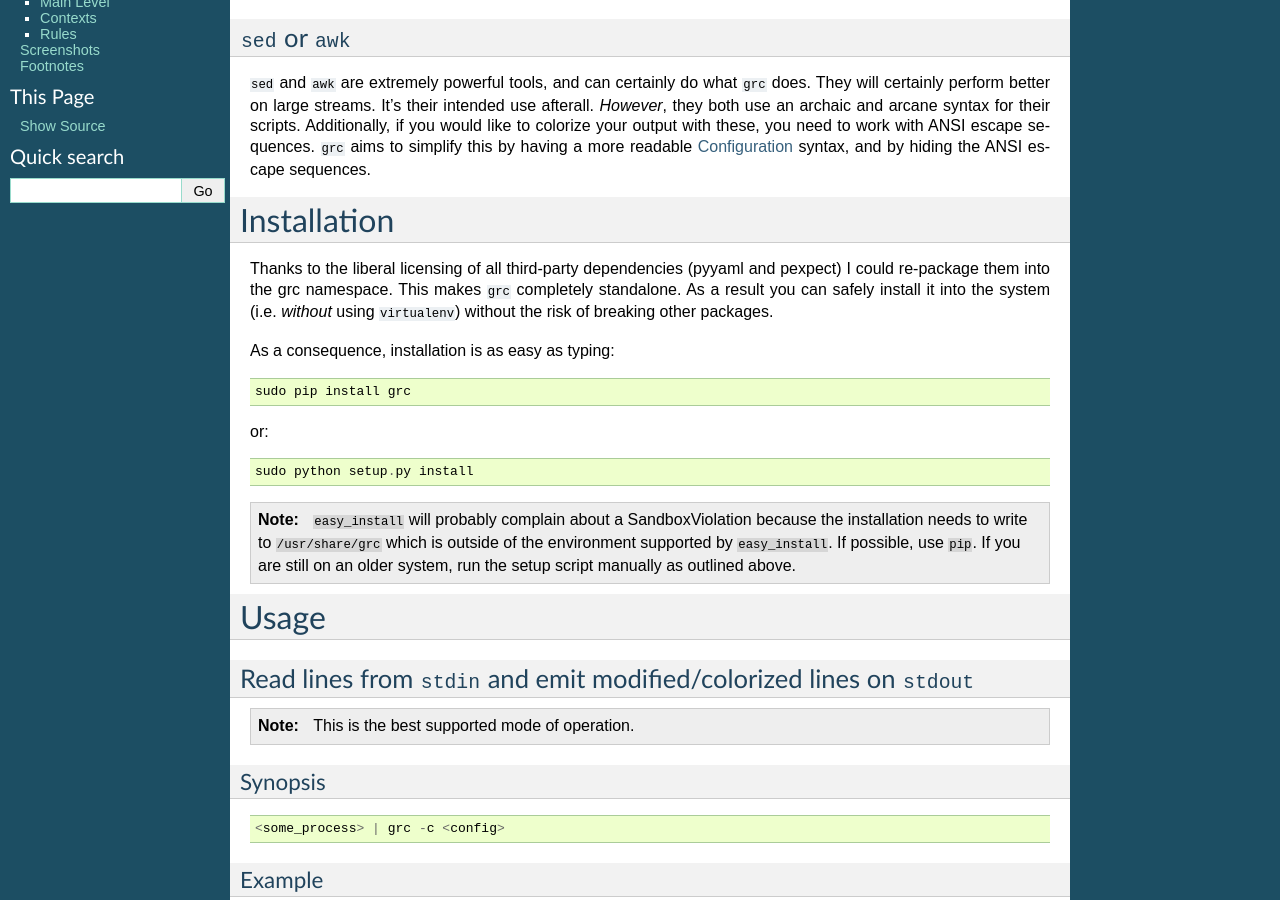
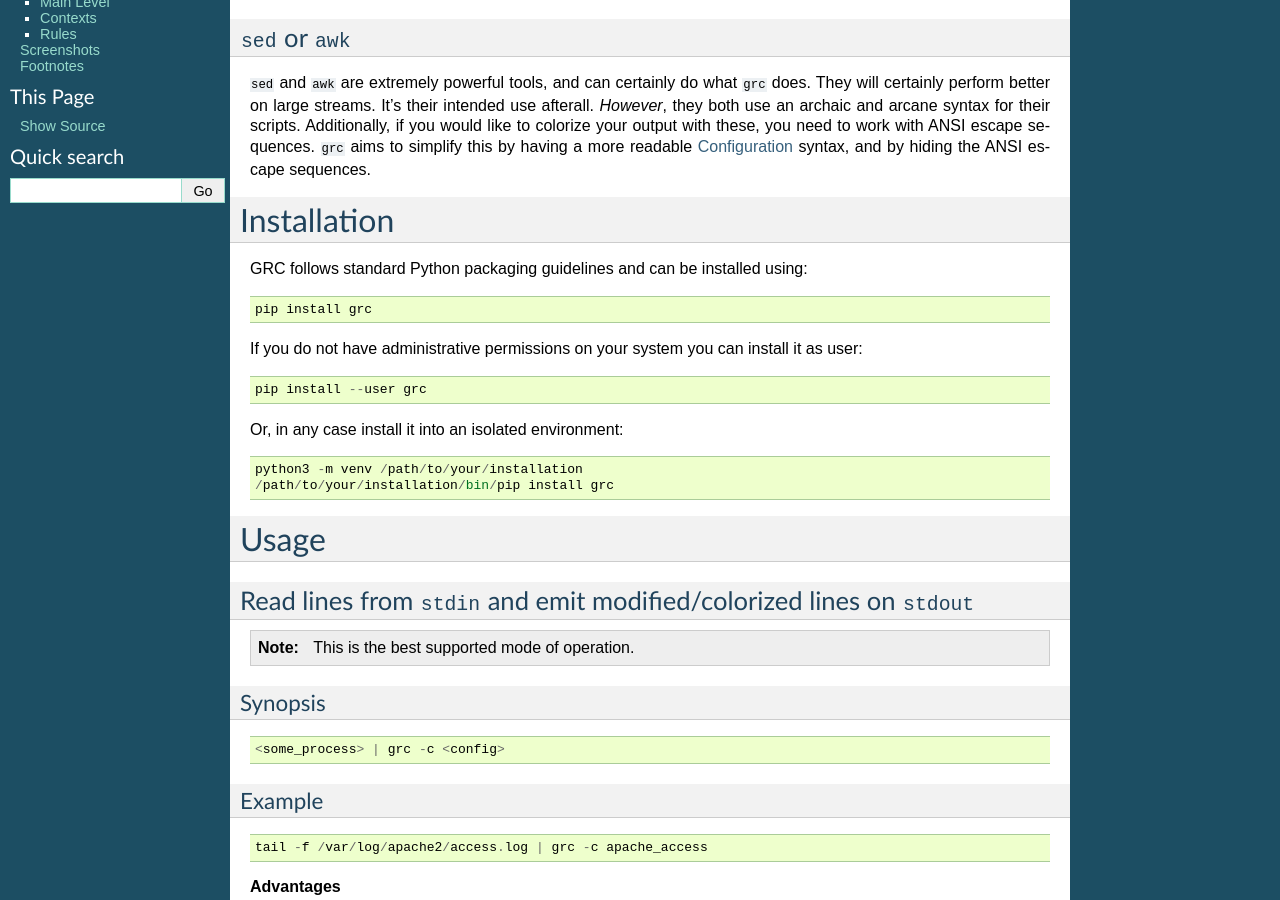
Before and after one commit to exhuma/grc, a Sphinx documentation site: the page built from docs/README.rst, in a window 1280 px wide and 900 px high, scrolled down 416 px. Built offline with Sphinx 7.4.7, drawn with Linux system fonts in a browser that asks for light colours; some of the changed text lies outside the part shown.

Commit message:
Update docs

```diff
--- a/docs/INSTALL.rst
+++ b/docs/INSTALL.rst
@@ -1,22 +1,17 @@
 Installation
 ============
 
-Thanks to the liberal licensing of all third-party dependencies (pyyaml and
-pexpect) I could re-package them into the grc namespace. This makes ``grc``
-completely standalone. As a result you can safely install it into the system
-(i.e. *without* using ``virtualenv``) without the risk of breaking other
-packages.
+GRC follows standard Python packaging guidelines and can be installed using::
 
-As a consequence, installation is as easy as typing::
+   pip install grc
 
-    sudo pip install grc
 
-or::
+If you do not have administrative permissions on your system you can install it
+as user::
 
-    sudo python setup.py install
+   pip install --user grc
 
-.. note:: ``easy_install`` will probably complain about a SandboxViolation
-          because the installation needs to write to ``/usr/share/grc`` which
-          is outside of the environment supported by ``easy_install``. If
-          possible, use ``pip``. If you are still on an older system, run the
-          setup script manually as outlined above.
+Or, in any case install it into an isolated environment::
+
+   python3 -m venv /path/to/your/installation
+   /path/to/your/installation/bin/pip install grc
--- a/docs/README.rst
+++ b/docs/README.rst
@@ -123,9 +123,11 @@
   given regular expresssion. The first matching rule wins.
 * The line will then be replaced with the string contained in the ``replace``
   value. You can use back-refs if you used capture groups in your regular
-  expressions. Colours can be insterted using ``${COLOR_NAME}``. You should
-  always insert a ``${NORMAL}`` after using a color, to reset to the terminal
-  default.
+  expressions. Colours can be insterted using ``${t.color_name}``. You should
+  always insert a ``${t.normal}`` after using a color, to reset to the terminal
+  default. The colors are provided by the package blessings_. The ``t``
+  variable is a reference to a ``blessings`` terminal instance so you should be
+  able to use it as it is documented on the ``blessings`` homepage.
 * Rules may define, that processing should *not* stop using the ``continue:
   yes`` flag. In that case, the same line will be matched with the following
   rule as well.
@@ -146,31 +150,31 @@
     root:
         - match: '^(running)(.*)'
           # demonstrating replacements /and/ colorizing
-          replace: '*** ${GREEN}\1${NORMAL}\2'
+          replace: '*** ${t.green}\1${t.normal}\2'
 
         - match: '^(writing)(.*)'
-          replace: '>>> ${YELLOW}\1${NORMAL}\2'
+          replace: '>>> ${t.yellow}\1${t.normal}\2'
 
         - match: '^(reading)(.*)'
-          replace: '<<< ${BLUE}\1${NORMAL}\2'
+          replace: '<<< ${t.blue}\1${t.normal}\2'
 
         - match: '^(Processing dependencies for)(.*)'
-          replace: '${GREEN}\1${NORMAL}\2'
+          replace: '${t.green}\1${t.normal}\2'
           # switch to the "dependencies" context
           push: dependencies
 
         - match: '^(Installing.*)'
-          replace: '>>> ${GREEN}\1${NORMAL}'
+          replace: '>>> ${t.green}\1${t.normal}'
 
     # the "dependencies" context
     dependencies:
         - match: '^(Finished processing dependencies for)(.*)'
-          replace: '${GREEN}\1${NORMAL}\2'
+          replace: '${t.green}\1${t.normal}\2'
           # Revert back to the "root" context
           pop: yes
 
         - match: '^(Searching for )(.*)$'
-          replace: '\1${BLUE}\2${NORMAL}'
+          replace: '\1${t.blue}\2${t.normal}'
           # switch to the "dependency" context
           push: dependency
 
@@ -187,16 +191,16 @@
         # Note that after the above rule, all lines are prepended with
         # additional text. We need to include this in the regex!
         - match: '^ \| (Installing.*)'
-          replace: ' | >>> ${GREEN}\1${NORMAL}'
+          replace: ' | >>> ${t.green}\1${t.normal}'
 
         - match: '^ \| (Running.*)'
-          replace: ' | ${GREEN}\1${NORMAL}'
+          replace: ' | ${t.green}\1${t.normal}'
 
         - match: '^ \| (Best match.*)'
-          replace: ' | ${GREEN}\1${NORMAL}'
+          replace: ' | ${t.green}\1${t.normal}'
 
         - match: '^ \| (WARNING|warning)'
-          replace: ' | ${YELLOW}\1${NORMAL}'
+          replace: ' | ${t.yellow}\1${t.normal}'
 
         - match: '^ \| Installed(.*)'
           replace: ' | Installed\1\n'
```
Also changed, not shown: other parts of docs/README.rst (+2 -0 lines).
